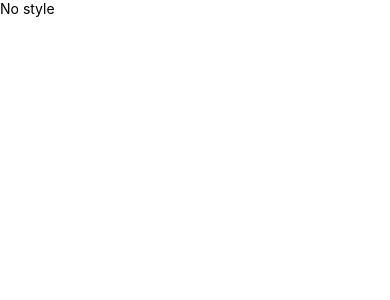
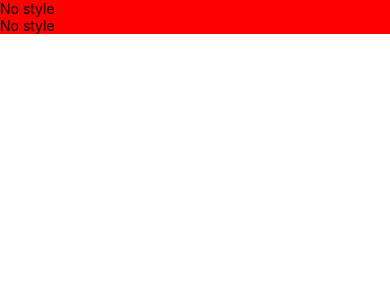
Before and after one commit to karimmakhloufi/react-navigation-stack, a React Native app: screen / in a window 390 px wide. Shown: the top 300 px of the page. Built offline with nearby package versions, Linux system fonts and the light colour scheme.

Commit message:
Style 101

```diff
--- a/App.js
+++ b/App.js
@@ -4,7 +4,8 @@ import { StyleSheet, Text, View } from "react-native";
 
 export default function App() {
   return (
-    <View>
+    <View style={{ backgroundColor: "red" }}>
+      <Text>No style</Text>
       <Text>No style</Text>
     </View>
   );
```
